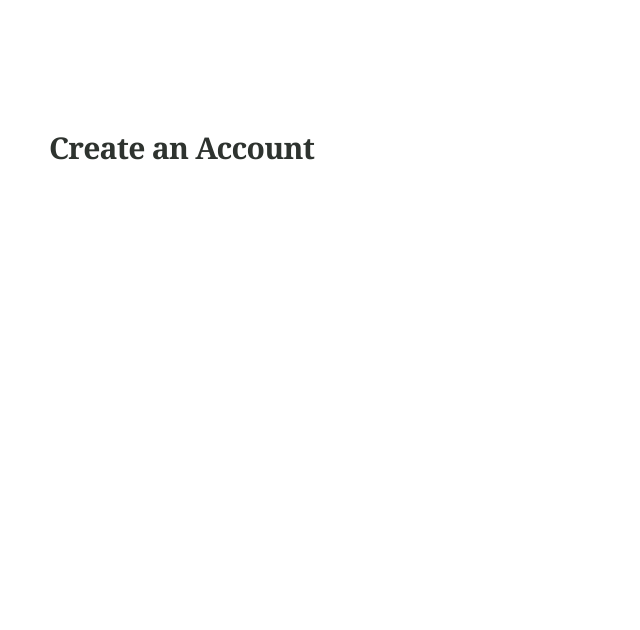
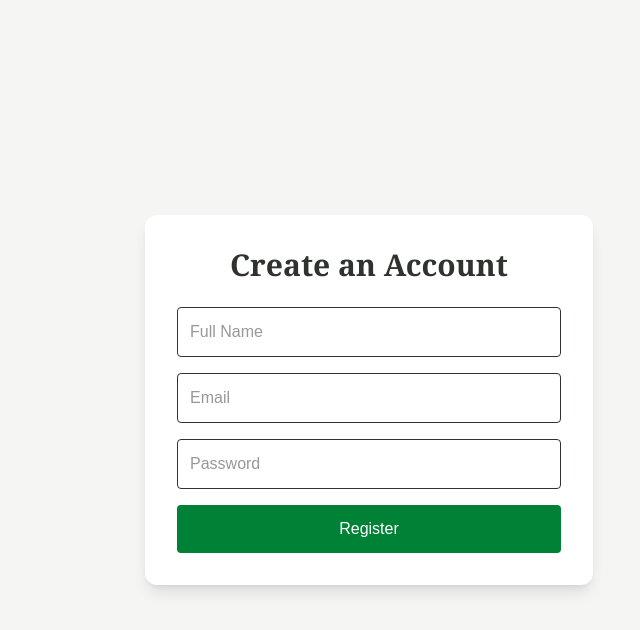
Before and after one commit to NaNajli/MemoryBook, a Next.js app in the folder memory-book/: page /register in a window 1280 px wide. Shown: the top 630 px of the page, without its empty margins (271-911 px from the left). Built offline with nearby package versions, Linux system fonts and the light colour scheme.

Commit message:
Improve login and registration page styling

```diff
--- a/memory-book/app/login/page.tsx
+++ b/memory-book/app/login/page.tsx
@@ -1,17 +1,78 @@
+"use client";
+
+import React, { useState } from "react";
 
 export default function Login() {
+  const [email, setEmail] = useState("");
+  const [password, setPassword] = useState("");
+  const [message, setMessage] = useState("");
+
+  async function handleSubmit(e: React.FormEvent) {
+    e.preventDefault();
+
+    try {
+      const response = await fetch("http://localhost:5000/api/auth/login", {
+        method: "POST",
+        headers: {
+          "Content-Type": "application/json",
+        },
+        body: JSON.stringify({ email, password }),
+      });
+
+      const data = await response.json();
+
+      if (response.ok) {
+        localStorage.setItem("token", data.token);
+        setMessage("Login successful");
+      } else {
+        setMessage(data.error || "Login failed");
+      }
+    } catch {
+      setMessage("Unable to connect to server");
+    }
+  }
+
   return (
-    <div className="flex flex-col flex-1 items-center justify-center bg-zinc-50 font-sans dark:bg-black">
-      <main className="flex flex-1 w-full max-w-3xl flex-col items-center justify-between py-32 px-16 bg-white dark:bg-black sm:items-start">
+    <div className="min-h-screen flex items-center justify-center bg-stone-100">
+      <form
+        onSubmit={handleSubmit}
+        className="w-full max-w-md bg-white p-8 rounded-xl shadow-lg"
+      >
+        <h1 className="text-3xl font-bold mb-6 text-center">
+          Log In
+        </h1>
 
-        <div className="flex flex-col items-center gap-6 text-center sm:items-start sm:text-left">
-          <h1 className="max-w-xs text-3xl font-semibold leading-10 tracking-tight text-black dark:text-zinc-50">
-        Login
-          </h1>
+        <input
+          type="email"
+          placeholder="Email"
+          className="w-full border rounded p-3 mb-4"
+          value={email}
+          onChange={(e) => setEmail(e.target.value)}
+          required
+        />
 
-        </div>
+        <input
+          type="password"
+          placeholder="Password"
+          className="w-full border rounded p-3 mb-4"
+          value={password}
+          onChange={(e) => setPassword(e.target.value)}
+          required
+        />
 
-      </main>
+        <button
+          type="submit"
+          className="w-full bg-green-700 text-white rounded p-3"
+        >
+          Log In
+        </button>
+
+        {message && (
+          <p className="mt-4 text-center">
+            {message}
+          </p>
+        )}
+      </form>
     </div>
   );
 }
--- a/memory-book/app/register/page.tsx
+++ b/memory-book/app/register/page.tsx
@@ -1,17 +1,91 @@
+"use client";
+
+import React, { useState } from "react";
 
 export default function Register() {
+  const [name, setName] = useState("");
+  const [email, setEmail] = useState("");
+  const [password, setPassword] = useState("");
+  const [message, setMessage] = useState("");
+
+  async function handleSubmit(e: React.FormEvent) {
+    e.preventDefault();
+
+    try {
+      const response = await fetch("http://localhost:5000/api/auth/register", {
+        method: "POST",
+        headers: {
+          "Content-Type": "application/json",
+        },
+        body: JSON.stringify({
+          name,
+          email,
+          password,
+        }),
+      });
+
+      const data = await response.json();
+
+      if (response.ok) {
+        setMessage("Account created successfully");
+      } else {
+        setMessage(data.error || "Registration failed");
+      }
+    } catch {
+      setMessage("Unable to connect to server");
+    }
+  }
+
   return (
-    <div className="flex flex-col flex-1 items-center justify-center bg-zinc-50 font-sans dark:bg-black">
-      <main className="flex flex-1 w-full max-w-3xl flex-col items-center justify-between py-32 px-16 bg-white dark:bg-black sm:items-start">
+    <div className="min-h-screen flex items-center justify-center bg-stone-100">
+      <form
+        onSubmit={handleSubmit}
+        className="w-full max-w-md bg-white p-8 rounded-xl shadow-lg"
+      >
+        <h1 className="text-3xl font-bold mb-6 text-center">
+          Create an Account
+        </h1>
 
-        <div className="flex flex-col items-center gap-6 text-center sm:items-start sm:text-left">
-          <h1 className="max-w-xs text-3xl font-semibold leading-10 tracking-tight text-black dark:text-zinc-50">
-        Create an Account
-          </h1>
+        <input
+          type="text"
+          placeholder="Full Name"
+          className="w-full border rounded p-3 mb-4"
+          value={name}
+          onChange={(e) => setName(e.target.value)}
+          required
+        />
 
-        </div>
+        <input
+          type="email"
+          placeholder="Email"
+          className="w-full border rounded p-3 mb-4"
+          value={email}
+          onChange={(e) => setEmail(e.target.value)}
+          required
+        />
 
-      </main>
+        <input
+          type="password"
+          placeholder="Password"
+          className="w-full border rounded p-3 mb-4"
+          value={password}
+          onChange={(e) => setPassword(e.target.value)}
+          required
+        />
+
+        <button
+          type="submit"
+          className="w-full bg-green-700 text-white rounded p-3"
+        >
+          Register
+        </button>
+
+        {message && (
+          <p className="mt-4 text-center">
+            {message}
+          </p>
+        )}
+      </form>
     </div>
   );
 }
```
